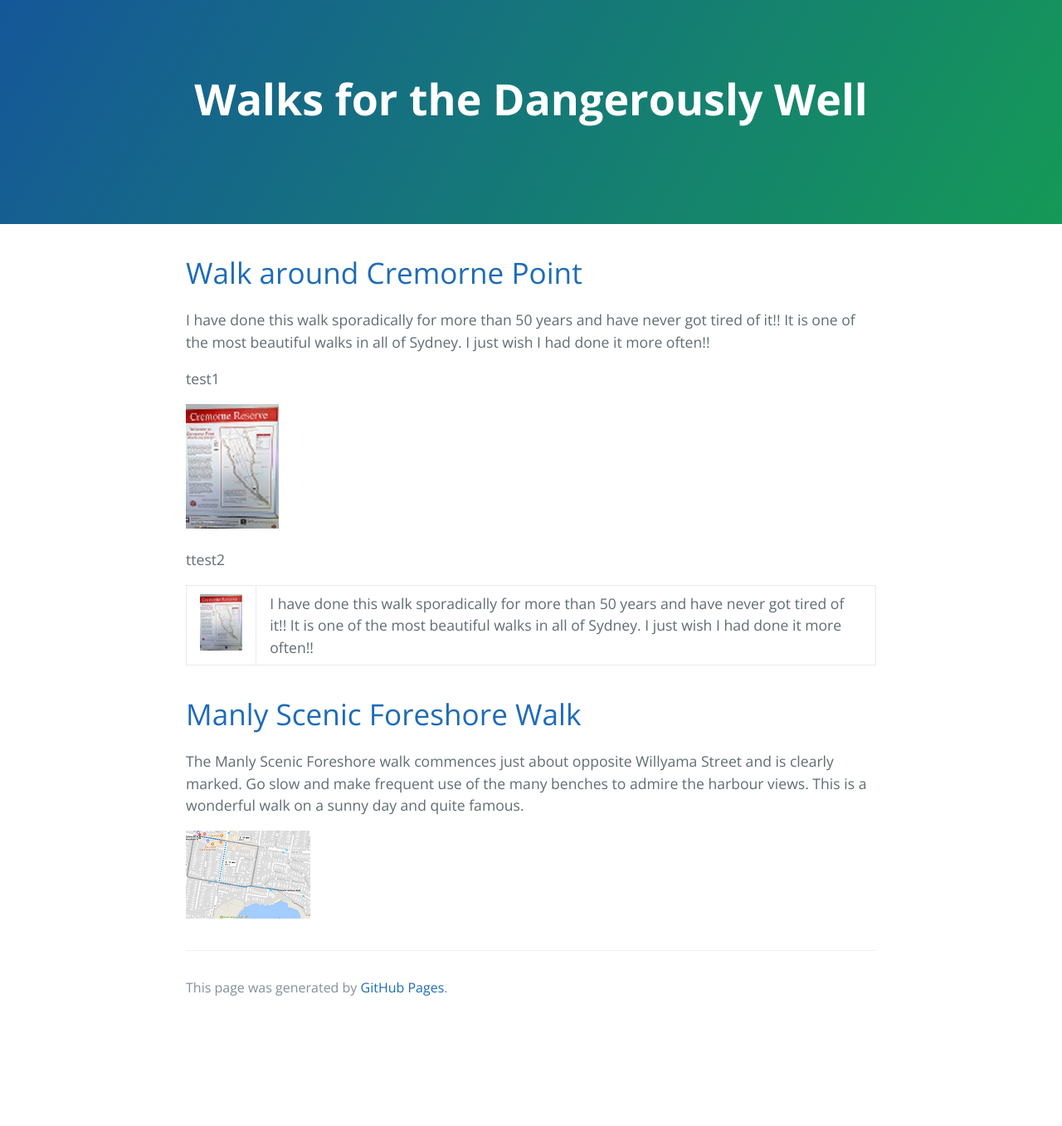
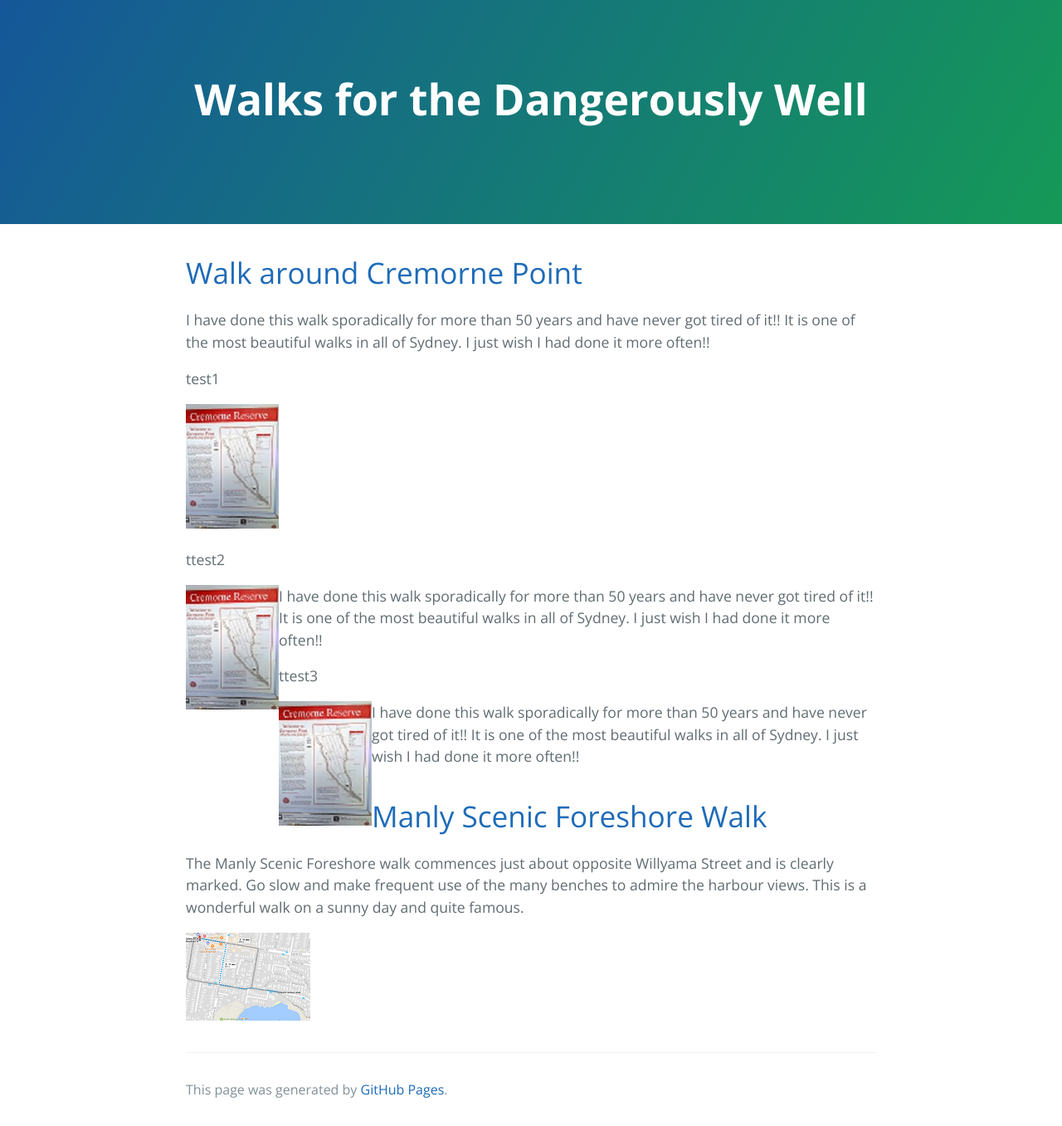
Before and after one commit to janet1405/janet1405.github.io, a Jekyll site: the page built from index.md, in a window 1280 px wide. Shown: the whole page at 83% size. Built offline with Jekyll 4.4.1, drawn with Linux system fonts in a browser that asks for light colours; the repository's description, which GitHub fills in, is left out; before the commit the page ends 1234 px from its top, so only the background shows below that.

Commit message:
Update index.md

```diff
--- a/index.md
+++ b/index.md
@@ -24,9 +24,14 @@ test1
 
 ttest2
 
+ <img align="left" src="\assets\img\cremorne_point\WalkAroundCremornePoint_112_150.jpg" />  I have done this walk sporadically for more than 50 years and have never got tired of it!! It is one of the most beautiful walks in all of Sydney. I just wish I had done it more often!!
 
 
-| ![](\assets\img\cremorne_point\WalkAroundCremornePoint_112_150.jpg "Cremorne Point Map")  | I have done this walk sporadically for more than 50 years and have never got tired of it!! It is one of the most beautiful walks in all of Sydney. I just wish I had done it more often!! |
+ttest3
+
+ <div style="float:left"><img src="\assets\img\cremorne_point\WalkAroundCremornePoint_112_150.jpg" /></div>  I have done this walk sporadically for more than 50 years and have never got tired of it!! It is one of the most beautiful walks in all of Sydney. I just wish I had done it more often!!
+
+
 
 
 # [](#header-2)[Manly Scenic Foreshore Walk](\walks\manly_foreshore)
```
